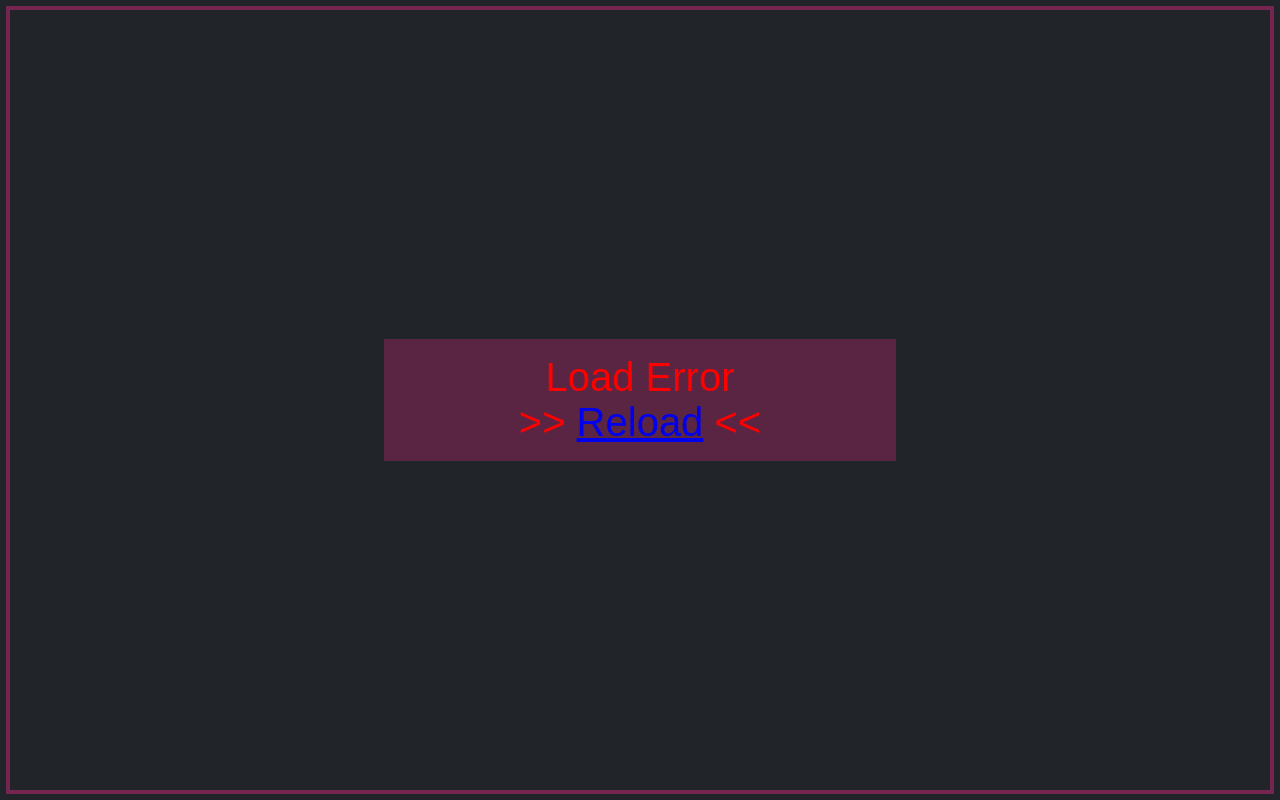
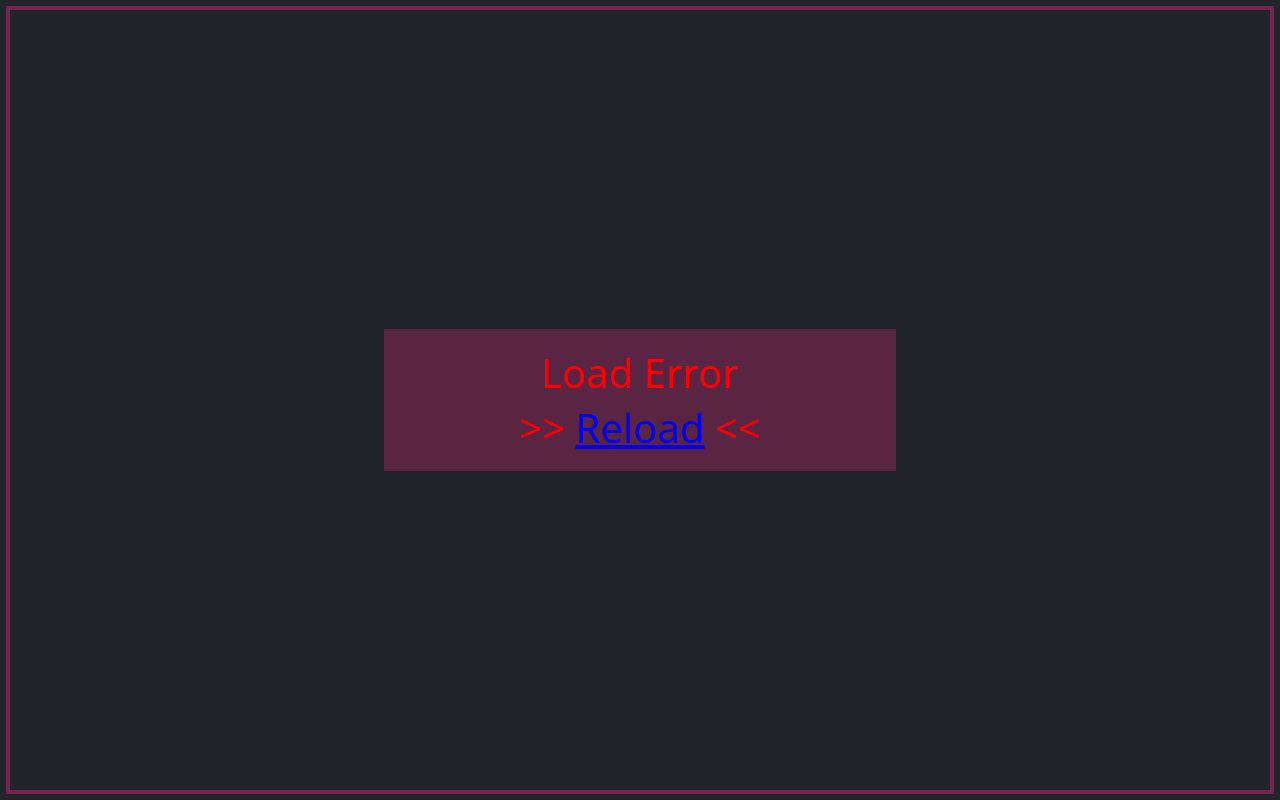
Before and after one commit to lclbo/RFjs, a PHP site: page / in a window 1280 px wide. Run offline with PHP 8.4, Linux system fonts and the light colour scheme.

Commit message:
update css

```diff
--- a/www/rf.css
+++ b/www/rf.css
@@ -148,7 +148,6 @@
     width: fit-content;
     min-height: 5rem;
     box-sizing: border-box;
-    font-family: sans-serif;
     font-size: 2.5rem;
     text-align: center;
     padding: 1rem 2rem 1rem 2rem;
```
